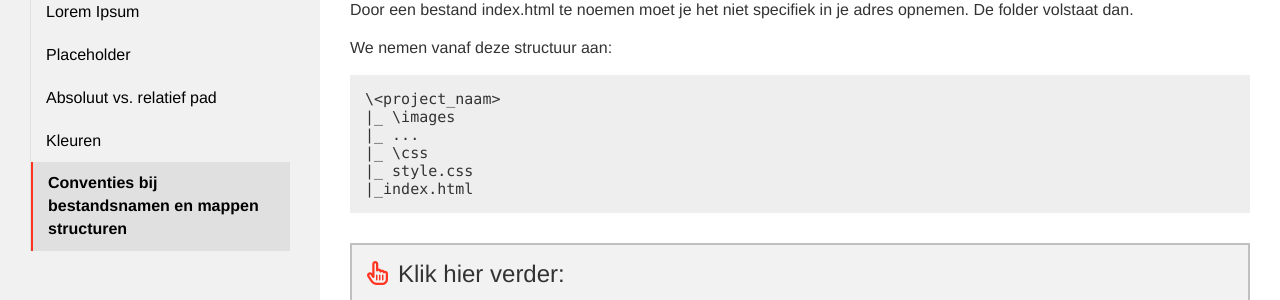
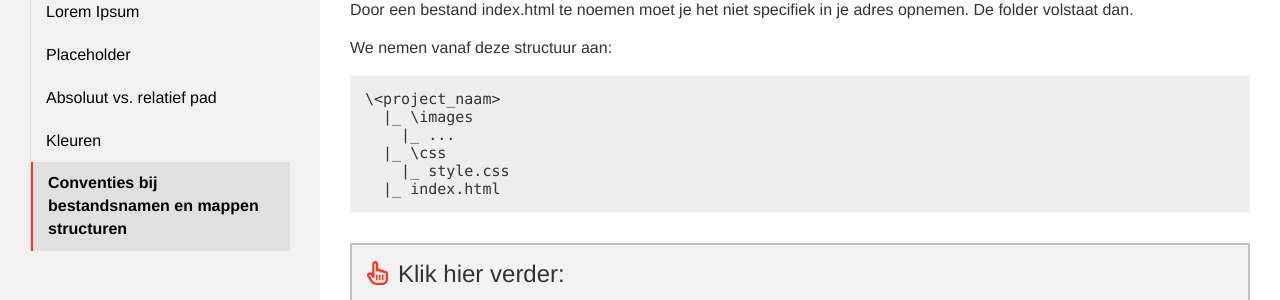
Before and after one commit to Syntra-Brussel/webdesign, a Jekyll site: the page built from tips-and-tricks/bestandsnamen.md, in a window 1280 px wide. Shown: the part 381-681 px from the top of the page. Built offline with Jekyll 4.4.1, drawn with Linux system fonts in a browser that asks for light colours; nearby versions of some CDN libraries; a script that is not in the unit is left out; some of the changed lines change nothing that is shown.

Commit message:
Update bestandsnamen.md

```diff
--- a/tips-and-tricks/bestandsnamen.md
+++ b/tips-and-tricks/bestandsnamen.md
@@ -22,9 +22,9 @@ We nemen vanaf deze structuur aan:
 
 <div class="gray-code">
 \&lt;project_naam&gt;<br />
-  |_ \images<br />
-    |_ ...<br />
-  |_ \css<br />
-    |_ style.css<br />
-  |_index.html
+&nbsp;&nbsp;|_ \images<br />
+&nbsp;&nbsp;&nbsp;&nbsp;|_ ...<br />
+&nbsp;&nbsp;|_ \css<br />
+&nbsp;&nbsp;&nbsp;&nbsp;|_ style.css<br />
+&nbsp;&nbsp;|_ index.html
 </div>
```
